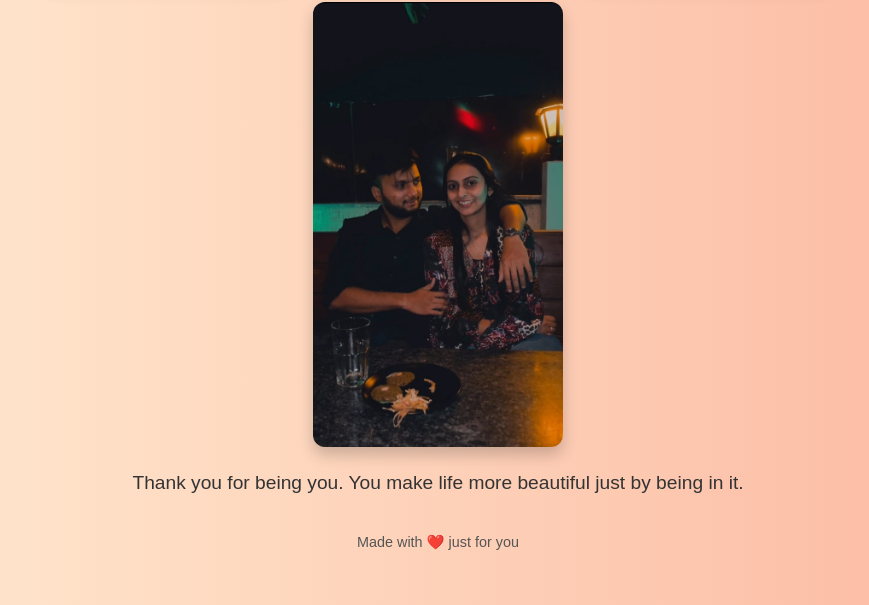
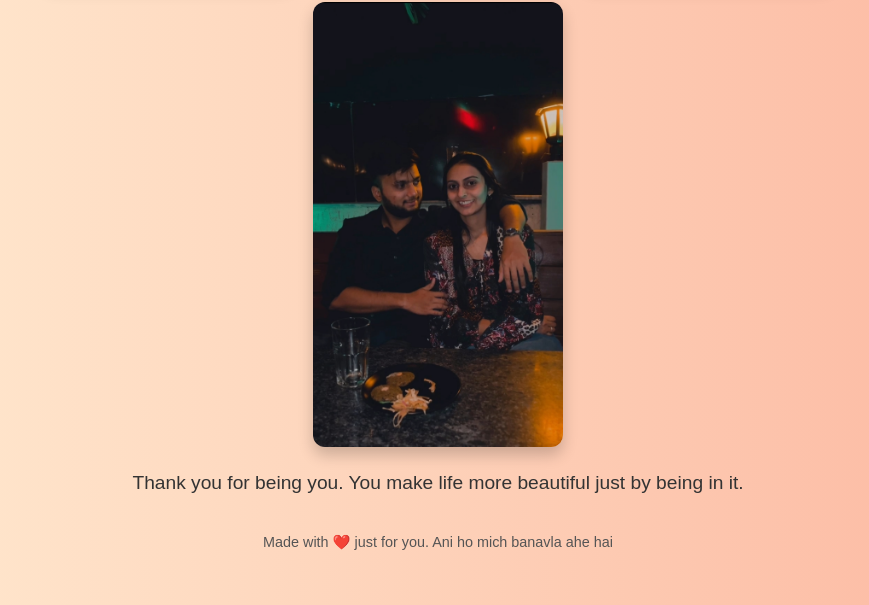
Before and after one commit to Pranav-2249/pranav-2249.github.io, a plain HTML site: page index.html in a window 1280 px wide. Shown: the part 1147-1752 px from the top of the page, without its empty margins (202-1071 px from the left). Drawn offline with Linux system fonts and the light colour scheme.

Commit message:
Update index.html

```diff
--- a/index.html
+++ b/index.html
@@ -32,7 +32,7 @@
         </p>
 
         <footer>
-            <p>Made with ❤️ just for you</p>
+            <p>Made with ❤️ just for you. Ani ho mich banavla ahe hai</p>
         </footer>
     </div>
 
```
